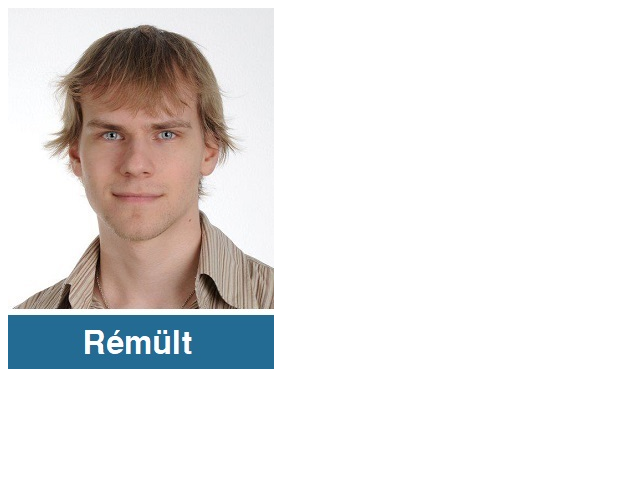
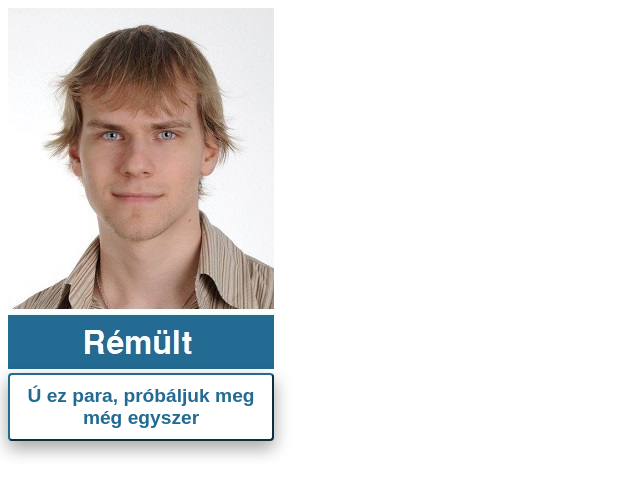
Before and after one commit to jonybacsi/dashboard, a plain HTML site: page src/pics/random.html in a window 1280 px wide. Shown: the whole page, without its empty margins (0-640 px from the left). Drawn offline with Linux system fonts and the light colour scheme.

Commit message:
Update random.html
add refresh button

```diff
--- a/src/pics/random.html
+++ b/src/pics/random.html
@@ -4,11 +4,36 @@
 <head>
     <title>IT kedélyállapotok</title>
 
+    <style>
+        .button {
+            width: 266px;
+            color: #236b93;
+            background-color: white;
+            border-color: #236b93;
+            border-radius: 4px;
+            border-width: 2px;
+            font-size: larger;
+            font-weight: bold;
+            padding: 10px;
+            cursor: pointer;
+            transition-duration: 0.4s;
+            box-shadow: 0 8px 16px 0 rgba(0, 0, 0, 0.2), 0 6px 20px 0 rgba(0, 0, 0, 0.19);
+        }
+
+        .button:hover {
+            background-color: #236b93;
+            color: white;
+            box-shadow: 0 6px 8px 0 rgba(0, 0, 0, 0.24);
+        }
+    </style>
 </head>
-
 
 <body onload="runRNDM()">
     <img src="random/0.jpg" alt="Véletlen képek a galériából" name="RNDM" />
+    <br>
+    <button onclick="window.location.reload()" class="button">
+        Ú ez para, próbáljuk meg még egyszer
+    </button>
 
     <script>
         var slidesmax = 15
```
